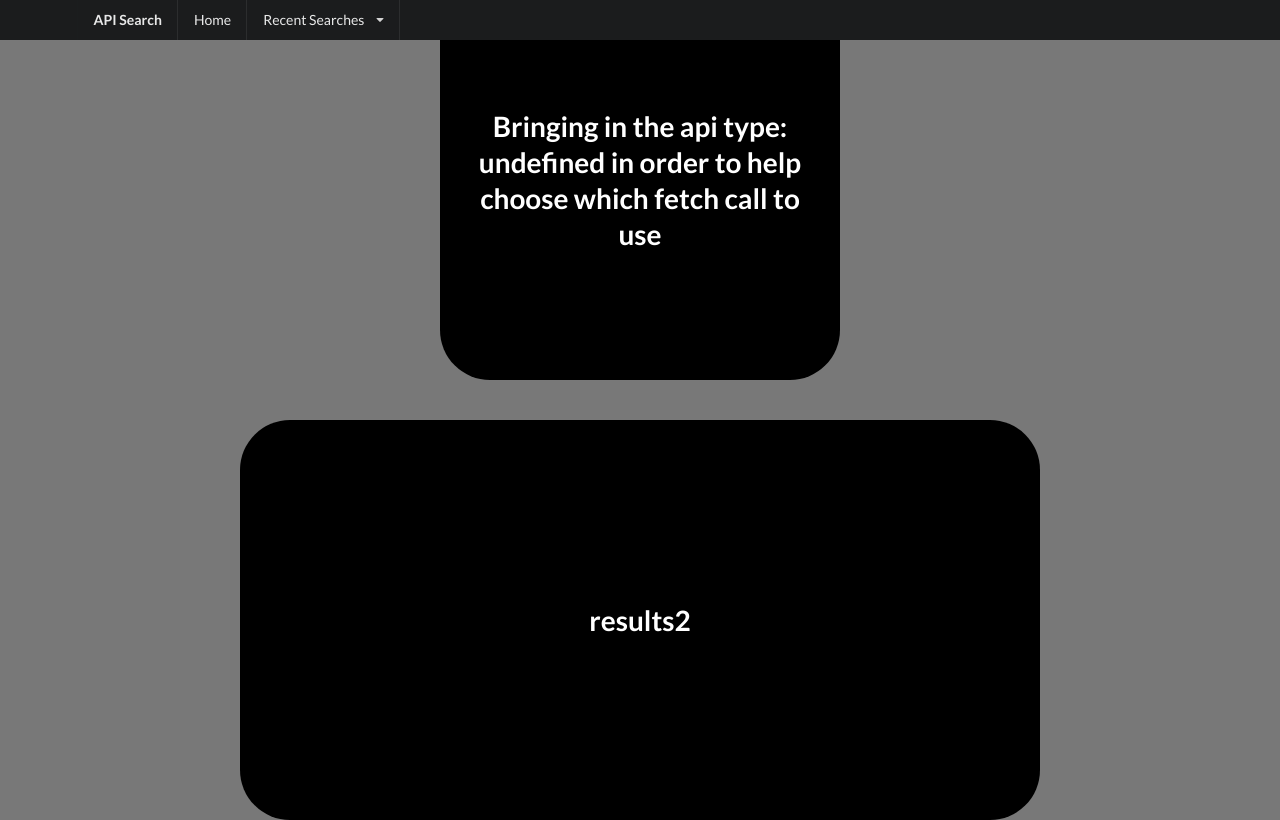
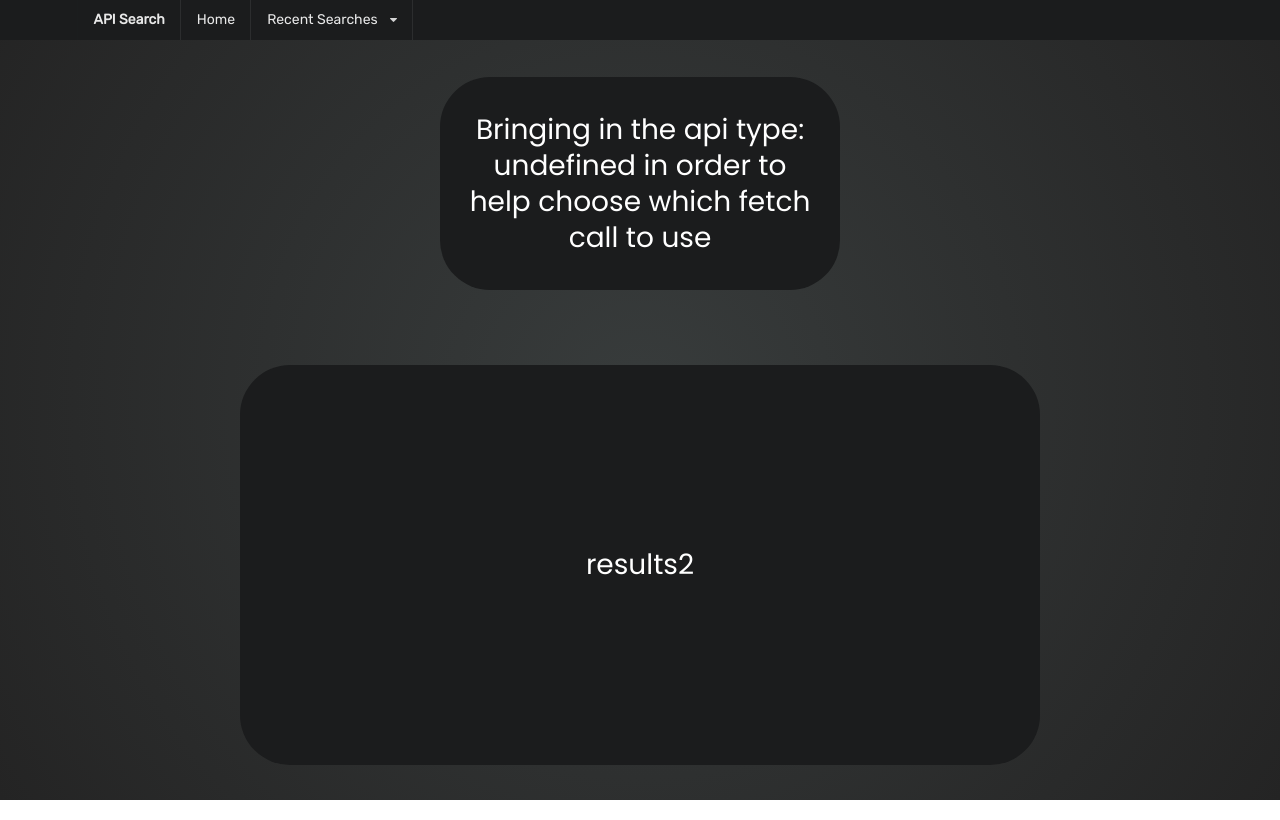
Before and after one commit to SeanOVery/public-api-search, a plain HTML site: page secondpage.html in a window 1280 px wide. Drawn offline with nearby package versions, Linux system fonts and the light colour scheme.

Commit message:
updated search-container class in styles.css

```diff
--- a/assets/css/style.css
+++ b/assets/css/style.css
@@ -1,3 +1,15 @@
+@import url('https://fonts.googleapis.com/css2?family=Poppins:wght@400;500&display=swap');
+@import url('https://fonts.googleapis.com/css2?family=Rubik:wght@300;400&display=swap');
+
+:root {
+  --primary-color: rgba(36, 36, 36, 0.25);
+  --secondary-color: #303030;
+  --accent-color: #1B1C1D;
+  --text-primary: #fff;
+  --ff-primary: 'Poppins', sans-serif;
+  --ff-secondary: 'Rubik', sans-serif;
+}
+
 * {
   box-sizing: border-box;
 }
@@ -8,7 +20,10 @@ body {
   flex-direction: column;
   align-items: center;
   justify-content: center;
-  background-color: rgba(30, 30, 30, 0.6);
+  background: rgb(36, 36, 36, 1);
+  background: radial-gradient(circle, rgba(56,60,60,1) 0%, rgba(36,36,36,1) 100%);
+  color: var(--text-primary);
+  font-weight: 400;
 }
 
 h1,
@@ -20,12 +35,30 @@ h6 {
   margin: 0;
 }
 
+.custom-nav{
+  background-color: inherit;
+  font-family: var(--ff-secondary);
+}
+
 .search-container {
   display: flex;
   flex-direction: column;
   justify-content: center;
   align-items: center;
   margin: 2rem;
+  background: var(--primary-color);
+  backdrop-filter: saturate(180%) blur(10px) opacity(20%);
+  box-shadow: 0.85rem 0.85rem 0.5rem var(--accent-color);
+  font-family: var(--ff-secondary);
+  padding: 5rem;
+  border: 0.25px solid var(--accent-color);
+  border-radius: 1rem;
+  /* backdrop-filter: blur(5px); */
+}
+
+.search-container h1 {
+  font-family: var(--ff-primary);
+  font-weight: 500;
 }
 
 .main-search-container {
@@ -33,7 +66,7 @@ h6 {
   flex-direction: row !important;
   justify-content: center;
   align-items: center;
-  margin: 2rem;
+  margin: 3rem;
 }
 
 .search-form {
@@ -43,11 +76,11 @@ h6 {
   align-items: center;
 }
 
-#results {
-  background-color: black;
-  color: white;
-  width: 800px;
-  height: 400px;
+.card {
+  background-color: var(--accent-color);
+  color: var(--text-primary);
+  font-family: var(--ff-primary);
+  font-weight: 400;
   border-radius: 50px;
   display: flex;
   justify-content: center;
@@ -57,14 +90,13 @@ h6 {
 }
 
 #api-type {
-  background-color: black;
-  color: white;
   width: 400px;
   height: 400px;
-  border-radius: 50px;
-  display: flex;
-  justify-content: center;
-  align-items: center;
-  text-align: center;
-  padding: 20px;
+  margin-top: 5.5rem;
 }
+
+#results {
+  width: 800px;
+  height: 400px;
+  margin: 2.5rem;
+}
--- a/secondpage.html
+++ b/secondpage.html
@@ -11,7 +11,7 @@
 <body>
   <header>
     <div class="ui fixed inverted menu">
-      <div class="ui container">
+      <nav class="ui container custom-nav">
         <a href="#" class="header item">
           API Search
         </a>
@@ -23,15 +23,15 @@
             <a class="item" href="#">Link Item</a>
           </div>
         </div>
-      </div>
+      </nav>
     </div>
-    <h1 id="api-type">Search results</h1>
   </header>
+  <h1 class="card" id="api-type">Search results</h1>
   <br>
   <br>
   <main>
     <div class="results-container">
-        <h1 id="results">results2</h1>
+        <h1 class="card" id="results">results2</h1>
     </div>
   </main>
   <script src="https://cdnjs.cloudflare.com/ajax/libs/jquery/3.6.0/jquery.min.js" integrity="sha512-894YE6QWD5I59HgZOGReFYm4dnWc1Qt5NtvYSaNcOP+u1T9qYdvdihz0PPSiiqn/+/3e7Jo4EaG7TubfWGUrMQ==" crossorigin="anonymous" referrerpolicy="no-referrer"></script>
```
Also changed, not shown: index.html (+9 -8 lines).
